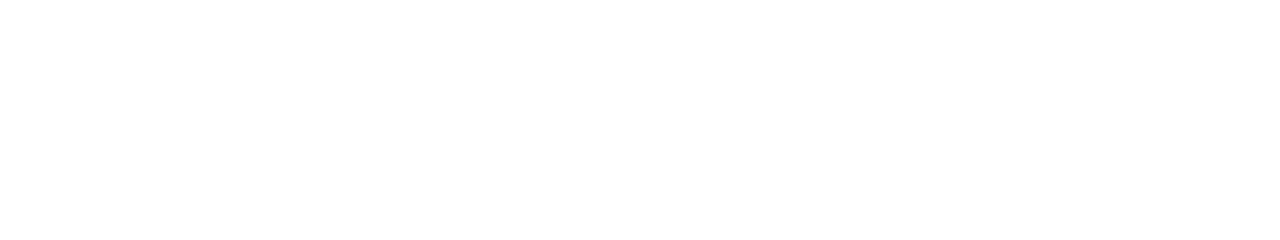
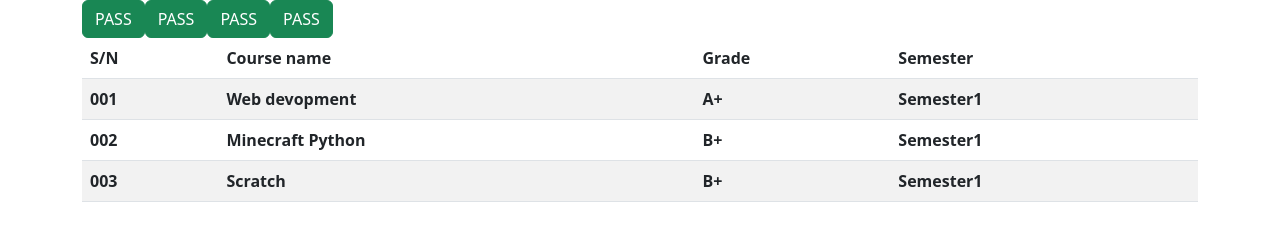
Before and after one commit to Replit-is-bad/Joel-CT06-2024-WebThinker-End-Sem, a plain HTML site: page CT06/Question 1/index.html in a window 1280 px wide. Drawn offline with Linux system fonts and the light colour scheme.

Commit message:
end sem test

```diff
--- a/CT06/Question 1/index.html
+++ b/CT06/Question 1/index.html
@@ -9,8 +9,41 @@
     <link href="script/bootstrap.css" rel="stylesheet"/>
 </head>
 <body>
-    <div class="container">
-
+    <div class="container ">
+        <table class="table table-border table-hover table-striped">
+            <thead>
+                <tr>
+                 <th>S/N</th>
+                    <th>Course name</th>
+                    <th>Grade</th>
+                    <th>Semester</th>
+                    <button type="button" class="btn btn-success">PASS</button>
+                </tr>
+            </thead>
+            <tbody>
+                <tr>
+                    <th>001</th>
+                    <th>Web devopment</th>
+                    <th>A+</th>
+                    <th>Semester1</th>
+                    <button type="button" class="btn btn-success">PASS</button>
+                </tr>
+                <tr>
+                    <th>002</th>
+                    <th>Minecraft Python</th>
+                    <th>B+</th>
+                    <th>Semester1</th>
+                    <button type="button" class="btn btn-success">PASS</button>
+                </tr>
+                <tr>
+                    <th>003</th>
+                    <th>Scratch</th>
+                    <th>B+</th>
+                    <th>Semester1</th>
+                    <button type="button"class='btn btn-success'>PASS</button>
+                </tr>
+            </tbody>
+        </table>
     </div>
 </body>
 </html>
--- /dev/null
+++ b/CT06/Question 2/script.js
@@ -0,0 +1,6 @@
+radius=5;
+PI=3.14159
+let area_circle =(radius,PI)=>{
+    return PI *radius*radius;
+}
+console.log(area_circle)
```
Also changed, not shown: CT06/Question 2/index.html (+2 -0 lines).
